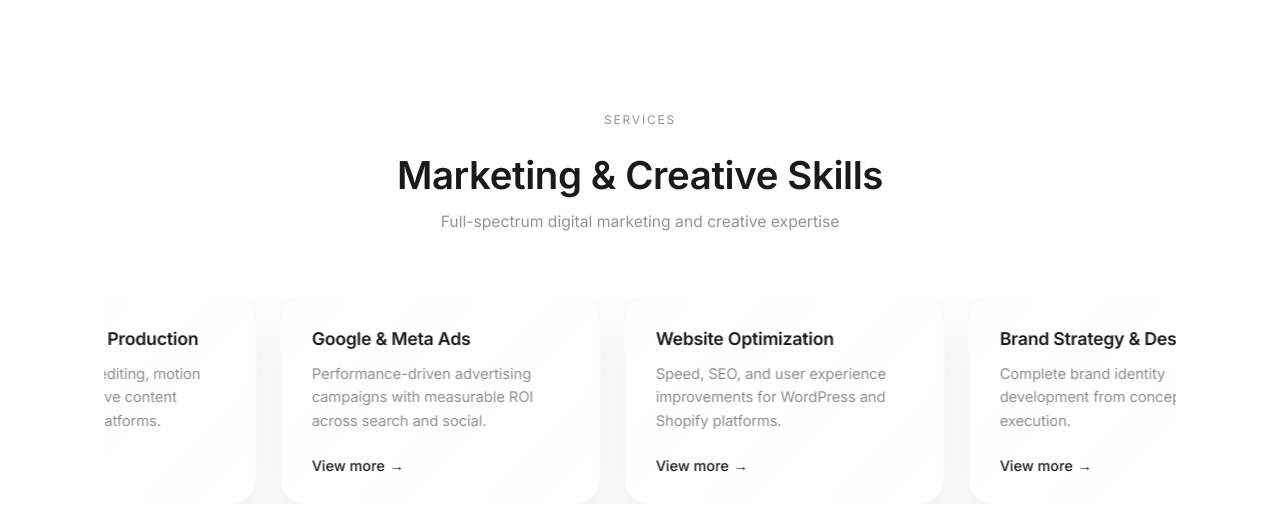
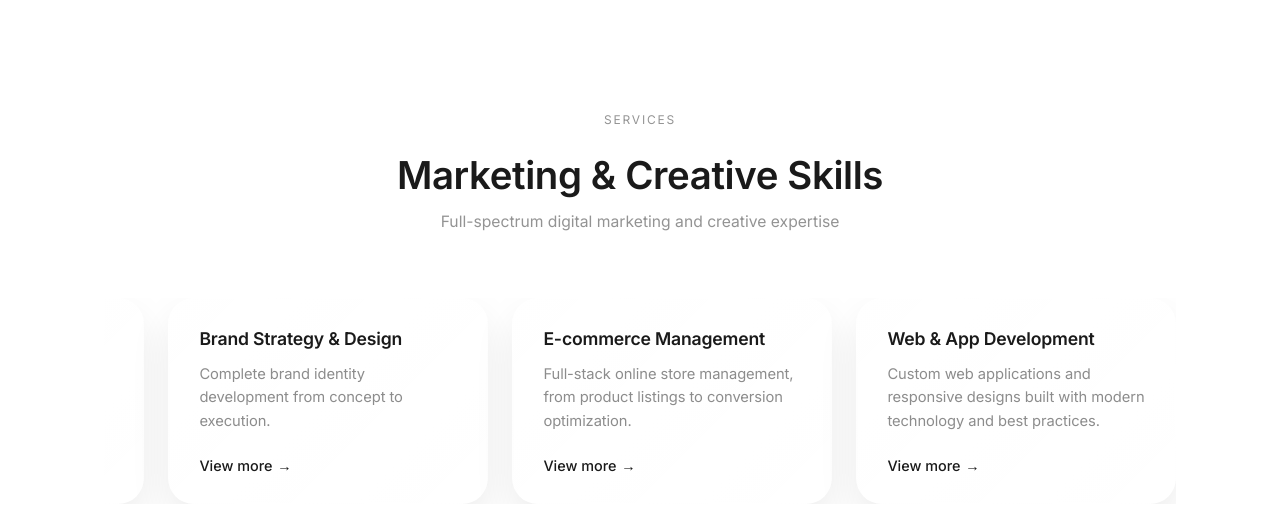
Before and after one commit to Mazharrony/mazhar_rony, a Next.js app: page / in a window 1280 px wide. Shown: the part 1728-2238 px from the top of the page. Built offline with nearby package versions, Linux system fonts and the light colour scheme.

Commit message:
refine: improve Services scroll-jacking offset for better scroll sequencing

```diff
--- a/src/components/Services.tsx
+++ b/src/components/Services.tsx
@@ -45,14 +45,14 @@ const Services: React.FC = () => {
     return () => mq.removeEventListener("change", handler);
   }, []);
 
-  // Scroll progress over this section only
+  // Scroll progress: section enters viewport and exits
   const { scrollYProgress } = useScroll({
     target: sectionRef,
-    offset: ["start start", "end end"],
+    offset: ["start end", "end center"],
   });
 
-  // Map progress to horizontal travel: start at 0, end at -maxOffset
-  const stripX = useTransform(scrollYProgress, [0, 1], [0, -maxOffset || 0]);
+  // Map progress to horizontal travel: complete scroll within progress range
+  const stripX = useTransform(scrollYProgress, [0, 0.7], [0, -maxOffset || 0]);
 
   const services = [
     { id: "social", titleKey: "services.items.0.title", bodyKey: "services.items.0.description", href: "#service/social-media-marketing" },
```
